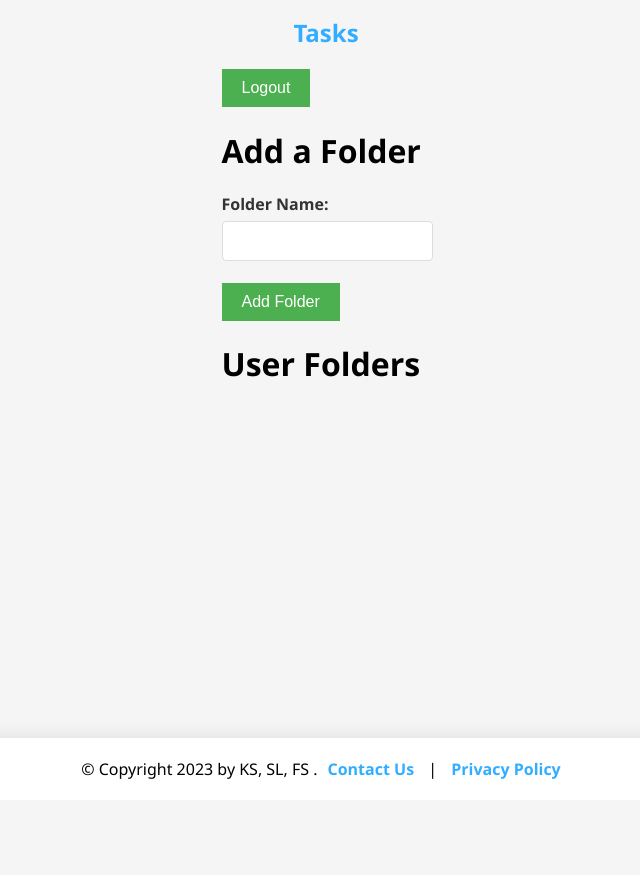
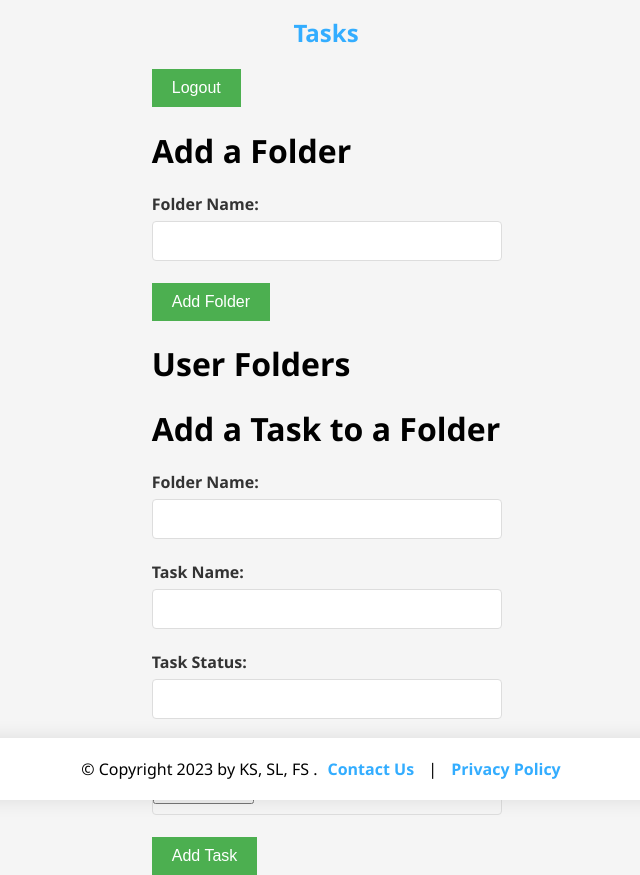
Before and after one commit to CSCI-414-Group/TasksApp, a Flask app: page /tasks in a window 1280 px wide. Shown: the whole page, without its empty margins (314-954 px from the left). Before the commit the page ends 779 px from the top, so only its background shows below. Run offline with Flask 3, Linux system fonts and the light colour scheme; the visitor is signed in with stand-in values (Sample User, id 1); some libraries are stand-ins or nearby versions.

Commit message:
added add folder

```diff
--- a/app.py
+++ b/app.py
@@ -8,7 +8,8 @@ from pymongo import MongoClient
 from flask import Flask, render_template
 from functools import wraps
 from bson import ObjectId
-
+from bson import Binary
+import base64
 
 app = Flask(__name__)
 app.config['SESSION_TYPE'] = 'filesystem'  # You can choose other options like 'redis' or 'sqlalchemy'
@@ -130,7 +131,7 @@ def createAccount():
         flash(f'Account creation failed: {str(e)}', 'error')
         return redirect('/create_account')
 
-@app.route("/check_email", methods=["POST"])
+@app.route("/checkEmail", methods=["POST"])
 def check_email():
     data = request.get_json()
     email = data.get("email")
@@ -145,7 +146,7 @@ def check_email():
 def getTasks():
     return render_template('index.html')
 
-@app.route('/add_folder', methods=['POST'])
+@app.route('/addFolder', methods=['POST'])
 def add_folder():
     try:
         data = request.get_json()
@@ -172,6 +173,56 @@ def add_folder():
     except Exception as e:
         return jsonify({"error": str(e)}), 500
 
+@app.route('/addTaskToFolder', methods=['POST'])
+def addTaskToFolder():
+    try:
+        user_id = session.get('userId')
+        folder_name = request.json.get('folder_name')
+        task_name = request.json.get('task_name')
+        task_status = request.json.get('task_status')
+        task_image = request.json.get('task_image')
+
+        if not user_id or not folder_name or not task_name or not task_status:
+            return jsonify({'error': 'Missing required parameters: user_id, folder_name, task_name, task_status'}), 400
+
+
+
+        user_document = tasks.find_one({'userId': user_id})
+
+        if not user_document:
+            return jsonify({'error': 'User not found'}), 404
+
+        folder_to_update = None
+        for folder in user_document['folders']:
+            if folder['name'] == folder_name:
+                folder_to_update = folder
+                break
+
+        if folder_to_update is None:
+            return jsonify({'error': 'Folder not found'}), 404
+
+        if task_image:
+            # Read and encode the binary data of the image
+            image_data = task_image.read()
+            imageBinary = Binary(image_data)
+
+
+        new_task = {
+            'title': task_name,
+            'status': task_status,
+            'image': task_image,
+            'image_data': imageBinary
+        }
+
+        folder_to_update['tasks'].append(new_task)
+
+        tasks.update_one({'userId': user_id}, {'$set': {'folders': folder_to_update}})
+
+        return jsonify({'message': 'Task added successfully'}), 200
+
+    except Exception as e:
+        return jsonify({'error': str(e)}), 500
+
 @app.route('/getFolders', methods=['GET'])
 def list_folders():
     try:
--- a/static/script.js
+++ b/static/script.js
@@ -3,7 +3,7 @@ function checkEmail() {
     var errorContainer = document.getElementById("error-message");
     var createAccountButton = document.getElementById("create-account-button");
 
-    fetch("/check_email", {
+    fetch("/checkEmail", {
         method: "POST",
         body: JSON.stringify({ email: email }),
         headers: {
@@ -24,35 +24,13 @@ function checkEmail() {
     .catch(error => console.error("Error:", error));
 }
 
-document.addEventListener("DOMContentLoaded", function () {
-    const addFolderForm = document.getElementById("addFolderForm");
-    const addFolderButton = document.getElementById("addFolderButton");
-    const messageDiv = document.getElementById("message");
+document.addEventListener('DOMContentLoaded', function () {
+    const addFolderForm = document.getElementById('addFolderForm');
+    const addFolderButton = document.getElementById('addFolderButton');
+    const messageDiv = document.getElementById('message');
 
-    addFolderButton.addEventListener("click", function () {
-        const folder_name = document.getElementById("folder_name").value;
-        console.log(folder_name);
-        fetch("/add_folder", {
-            method: "POST",
-            body: JSON.stringify({  folderName: folder_name  }),
-            headers: {
-                "Content-Type": "application/json"
-            }
-        })
-
-        .then(response => response.json())
-        .then(data => {
-            messageDiv.innerHTML = data.message;
-        })
-        .catch(error => {
-            messageDiv.innerHTML = `Error: ${error}`;
-        });
-    });
-});
-
-
-document.addEventListener('DOMContentLoaded', function() {
-    // When the page is loaded, make a GET request to the /folders route
+    // Define the refreshFolderList function in the outer scope
+    function refreshFolderList() {
         fetch('/getFolders', {
             method: 'GET',
             headers: {
@@ -63,6 +41,7 @@ document.addEventListener('DOMContentLoaded', function() {
             .then(data => {
                 if (data.folder_names) {
                     const folderList = document.getElementById('folder-list');
+                    folderList.innerHTML = ''; // Clear the existing list
                     data.folder_names.forEach(folderName => {
                         const listItem = document.createElement('li');
                         listItem.textContent = folderName;
@@ -75,4 +54,63 @@ document.addEventListener('DOMContentLoaded', function() {
             .catch(error => {
                 console.error('Error: ' + error);
             });
+    }
+
+    // Add Folder button click event
+    addFolderButton.addEventListener('click', function () {
+        const folder_name = document.getElementById('folder_name').value;
+        console.log(folder_name);
+        fetch('/addFolder', {
+            method: 'POST',
+            body: JSON.stringify({ folderName: folder_name }),
+            headers: {
+                'Content-Type': 'application/json'
+            }
+        })
+            .then(response => response.json())
+            .then(data => {
+                messageDiv.innerHTML = data.message;
+                refreshFolderList(); // Call the refreshFolderList function
+            })
+            .catch(error => {
+                messageDiv.innerHTML = `Error: ${error}`;
             });
+    });
+
+    // Initial folder list retrieval
+    refreshFolderList();
+});
+
+document.addEventListener('DOMContentLoaded', function () {
+    const addTaskButton = document.getElementById('addTaskButton');
+    const messageDiv = document.getElementById('message2');
+
+    addTaskButton.addEventListener('click', function () {
+        const folderName = document.getElementById('folder_names').value;
+        const taskName = document.getElementById('task_name').value;
+        const taskStatus = document.getElementById('task_status').value;
+
+        const requestData = {
+            folder_name: folderName,
+            task_name: taskName,
+            task_status: taskStatus
+        };
+
+        fetch('/addTaskToFolder', {
+            method: 'POST',
+            body: JSON.stringify(requestData),
+            headers: {
+                'Content-Type': 'application/json'
+            }
+
+        })
+        .then(response => response.json())
+        .then(data => {
+            messageDiv.textContent = data.message;
+            // You can also refresh the folder list or perform other actions here.
+        })
+        .catch(error => {
+            messageDiv.innerHTML = `Error: ${error}`;
+        });
+    });
+});
--- a/templates/Index.html
+++ b/templates/Index.html
@@ -9,7 +9,7 @@
 {% block content %}
 <div class = "title-box">
   <h1 class="title">Tasks</h1>
-<div/>
+</div>
 <form class = "logout-form" action="/logout" method="get">
   <button type="submit">Logout</button>
 </form>
@@ -27,6 +27,22 @@
     <h1>User Folders</h1>
     <ul id="folder-list"></ul>
 
+
+    <h1>Add a Task to a Folder</h1>
+    <form id="addTaskForm" enctype="multipart/form-data">
+        <label for="folder_name">Folder Name:</label>
+        <input type="text" id="folder_names" name="folder_name" required><br><br>
+        <label for="task_name">Task Name:</label>
+        <input type="text" id="task_name" name="task_name" required><br><br>
+        <label for="task_status">Task Status:</label>
+        <input type="text" id="task_status" name="task_status" required><br><br>
+        <label for="task_image">Task Image (Optional):</label>
+        <input type="file" id="task_image" name="task_image"><br><br>
+        <button type="button" id="addTaskButton">Add Task</button>
+    </form>
+    <div id="message2"></div>
+
+
 </body>
 </html>
 {% endblock %}
```
Lines whose indentation alone changed are shown as unchanged.
